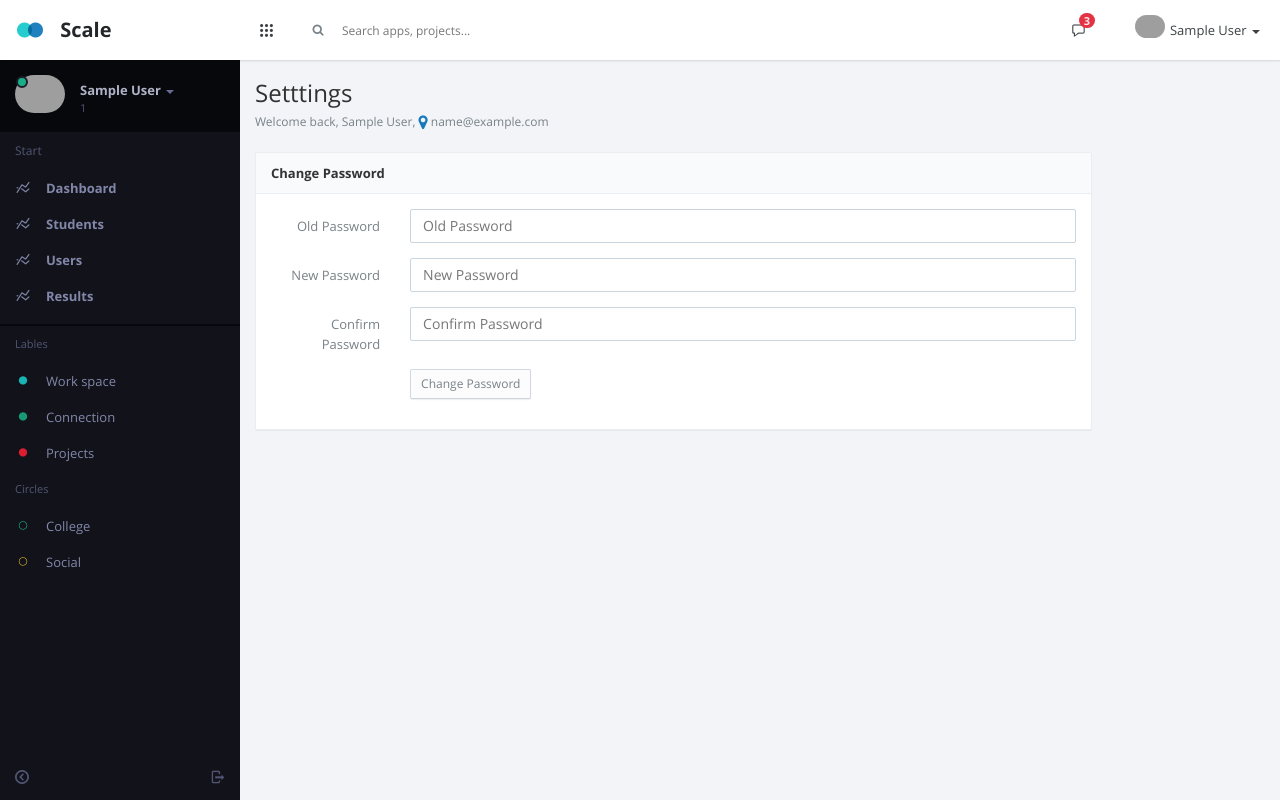
After one commit to hasanhridoy01/Education-Board-Results-System, a PHP site: page /admin/password_change.php in a window 1280 px wide. The commit adds this page. Run offline with PHP 8.4, Linux system fonts and the light colour scheme; the visitor is signed in with stand-in values (Sample User, id 1); some web fonts are replaced; grey boxes are pictures that could not be loaded.

Commit message:
Password Change done

```diff
--- /dev/null
+++ b/admin/password_change.php
@@ -0,0 +1,114 @@
+<?php require_once "template/header.php"; ?>
+<?php
+
+   use Edu\Board\Controller\User;
+
+   $user = new User;
+
+
+
+ ?>
+<!-- MAIN CONTENT  -->
+<section id="content">
+    <section class="hbox stretch">
+        <section>
+            <section class="vbox">
+                <section class="scrollable padder">
+                    <section class="row m-b-md">
+                        <div class="col-sm-6">
+                        <h3 class="m-b-xs text-black">Setttings</h3> <small>Welcome back, <?php echo $_SESSION['name'] ?>, <i class="fa fa-map-marker fa-lg text-primary"></i> <?php echo $_SESSION['email'] ?></small> </div>
+                    </section>
+
+                    <!-- Our Page Content -->
+                    <?php
+
+                       if ( isset($_POST['pass']) ) {
+
+                           //Get Value
+                           $old_pass = $_POST['old_pass'];
+                           $new_pass = $_POST['new_pass'];
+                           $confirm_pass = $_POST['confirm_pass'];
+                           $user_id = $_SESSION['id'];
+
+                           //Check Confirm
+                           if ( $new_pass == $confirm_pass ) {
+                               $cpass = true;
+                           }else{
+                               $cpass = false;
+                           }
+
+                           //Old pass Check
+                           if ( password_verify($old_pass, $_SESSION['pass']) ) {
+                               $old_pass_check = true;
+                           }else{
+                               $old_pass_check = false;
+                           }
+
+                           if ( empty($old_pass) || empty($new_pass) || empty($confirm_pass) ) {
+
+                               $mess = "<p class=\"alert alert-danger\">All fields are required ! <button class=\"close\" data-dismiss=\"alert\">&times;</button></p>";
+
+                           }elseif ( $cpass == false ) {
+
+                               $mess = "<p class=\"alert alert-warning\">Confirm password not Match! <button class=\"close\" data-dismiss=\"alert\">&times;</button></p>";
+
+                           }elseif ( $old_pass_check == false ) {
+
+                               $mess = "<p class=\"alert alert-danger\">Old password not Match! <button class=\"close\" data-dismiss=\"alert\">&times;</button></p>";
+
+                           }else{
+
+                               $mess = $user -> passwordChange($user_id, $new_pass);
+
+                           }
+
+                       }
+
+
+                     ?>
+                     <div class="row">
+                        <div class="col-sm-10">
+                            <?php
+
+                                if ( isset($mess) ) {
+                                    echo $mess;
+                                }
+
+                            ?>
+                            <section class="panel panel-default">
+                                <header class="panel-heading font-bold">Change Password</header>
+                                <div class="panel-body">
+                                    <form class="bs-example form-horizontal" action="<?php echo $_SERVER['PHP_SELF']; ?>" method="POST">
+
+                                        <div class="form-group">
+                                            <label class="col-lg-2 control-label">Old Password</label>
+                                            <div class="col-lg-10"><input name="old_pass" type="password" placeholder="Old Password" class="form-control" /> </div>
+                                        </div>
+
+                                        <div class="form-group">
+                                            <label class="col-lg-2 control-label">New Password</label>
+                                            <div class="col-lg-10"><input name="new_pass" type="password" placeholder="New Password" class="form-control" /></div>
+                                        </div>
+
+                                        <div class="form-group">
+                                            <label class="col-lg-2 control-label">Confirm Password</label>
+                                            <div class="col-lg-10"><input name="confirm_pass" type="password" placeholder="Confirm Password" class="form-control" /></div>
+                                        </div>
+
+                                        <div class="form-group">
+                                            <div class="col-lg-offset-2 col-lg-10"><button name="pass" type="submit" class="btn btn-sm btn-default">Change Password</button></div>
+                                        </div>
+
+                                    </form>
+                                </div>
+                            </section>
+                        </div>
+                    </div>
+
+
+                </section>
+            </section>
+            <a href="#" class="hide nav-off-screen-block" data-toggle="class:nav-off-screen,open" data-target="#nav,html"></a>
+        </section>
+    </section>
+    <?php require_once "template/footer.php"; ?>
--- a/admin/template/header.php
+++ b/admin/template/header.php
@@ -102,7 +102,7 @@
                     <li class="dropdown">
                         <a href="#" class="dropdown-toggle" data-toggle="dropdown"> <span class="thumb-sm avatar pull-left"> <img src="images/<?php echo $_SESSION['photo'] ?>" alt="..."> </span> <?php echo $_SESSION['name'] ?> <b class="caret"></b> </a>
                         <ul class="dropdown-menu animated fadeInRight">
-                            <li> <span class="arrow top"></span> <a href="#">Settings</a> </li>
+                            <li> <span class="arrow top"></span> <a href="password_change.php">Settings</a> </li>
                             <li> <a href="profile.html">Profile</a> </li>
                             <li class="divider"></li>
                             <li> <a href="?logout=success">Logout</a> </li>
--- a/admin/template/menu.php
+++ b/admin/template/menu.php
@@ -8,7 +8,7 @@
                         <a href="#" class="dropdown-toggle" data-toggle="dropdown"> <span class="thumb avatar pull-left m-r"> <img src="images/<?php echo $_SESSION['photo'] ?>" class="dker" alt="..."> <i class="on md b-black"></i> </span> <span class="hidden-nav-xs clear"> <span class="block m-t-xs"> <strong class="font-bold text-lt"><?php echo $_SESSION['name'] ?></strong> <b class="caret"></b> </span> <span class="text-muted text-xs block"><?php echo $_SESSION['cell'] ?></span> </span>
                     </a>
                     <ul class="dropdown-menu animated fadeInRight m-t-xs">
-                        <li> <span class="arrow top hidden-nav-xs"></span> <a href="#">Settings</a> </li>
+                        <li> <span class="arrow top hidden-nav-xs"></span> <a href="password_change.php">Settings</a> </li>
                         <li> <a href="profile.html">Profile</a> </li>
                         <li class="divider"></li>
                         <li> <a href="?logout=success">Logout</a> </li>
--- /dev/null
+++ b/app/Controller/User.php
@@ -0,0 +1,29 @@
+<?php
+
+   namespace Edu\Board\Controller;
+
+    use Edu\Board\Support\Database;
+
+
+   /**
+    * User Managements System
+    */
+   class User extends Database
+   {
+
+     public function  passwordChange($user_id, $new_pass)
+     {
+     	$this -> upDate('userss', $user_id, [
+              'pass'  =>  password_hash($new_pass, PASSWORD_DEFAULT),
+     	]);
+
+        return "<p class=\"alert alert-success\">Password Change Successfull! <button class=\"close\" data-dismiss=\"alert\">&times;</button></p>";
+
+     }
+
+   }
+
+
+
+
+ ?>
--- a/app/Support/Database.php
+++ b/app/Support/Database.php
@@ -47,11 +47,56 @@
 
       }
 
+      /**
+       *
+       */
+      public function dataCheckPro($tbl, array $data, $condition = 'AND')
+      {
+
+        $query_string = '';
+        foreach ($data as $key => $value) {
+
+          $query_string .= $key . "= '$value' $condition ";
+
+        }
+        $query_array = explode(' ', $query_string);
+        array_pop($query_array);
+        array_pop($query_array);
+
+        $final_query_string = implode(' ', $query_array);
+
+        $stmt = $this -> connection() -> prepare("SELECT * FROM $tbl WHERE $final_query_string");
+        $stmt -> execute();
+
+
+      }
+
+      /**
+       * UpDate Method
+       */
+      public function upDate($tbl, $id, $data)
+      {
+
+          $query_string = '';
+          foreach ($data as $key => $value) {
+
+            $query_string .= "$key = '$value' , ";
+
+          }
+
+          $query_array = explode(' ', $query_string);
+          array_pop($query_array);
+          array_pop($query_array);
+
+          $final_query_string = implode(' ', $query_array);
+
+          $stmt = $this -> connection() -> prepare("UPDATE $tbl SET $final_query_string WHERE id='$id' ");
+          $stmt -> execute();
+
+      }
+
    }
 
 
 
-
-
-
  ?>
```
